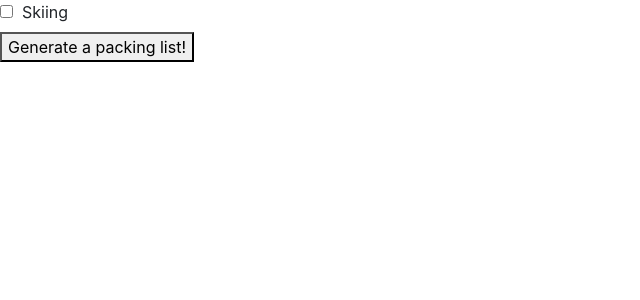
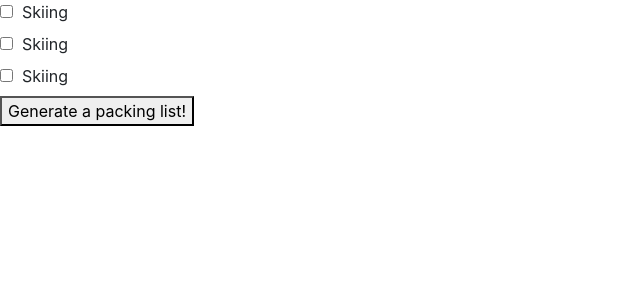
Before and after one commit to melvinlau/travelist, a React (Create React App) app in the folder client/: page / in a window 1280 px wide. Both pictures are taken after a click on the button "Start planning!". Shown: the top 300 px of the page, without its empty margins (0-640 px from the left). Built offline with nearby package versions, Linux system fonts and the light colour scheme.

Commit message:
Refactors activity list into separate list and items

```diff
--- /dev/null
+++ b/client/src/components/activity-list-item.js
@@ -0,0 +1,20 @@
+import React from 'react';
+
+class ActivityListItem extends React.Component {
+
+  constructor(props) {
+    super(props);
+  }
+
+  render() {
+    return (
+      <div className="activity-list-item">
+        <input type="checkbox" /> &nbsp;
+        <label className="activity-list-item-name">Skiing</label>
+      </div>
+    )
+  }
+
+}
+
+export default ActivityListItem;
--- a/client/src/components/activity-item.js
+++ b/client/src/components/activity-list.js
@@ -1,8 +1,9 @@
 import React from 'react';
 import ReactDOM from 'react-dom';
+import ActivityListItem from './activity-list-item';
 import PackingList from './packing-list';
 
-class ActivityItem extends React.Component {
+class ActivityList extends React.Component {
 
   constructor(props) {
     super(props);
@@ -15,10 +16,10 @@ class ActivityItem extends React.Component {
 
   render() {
     return (
-      <div className="activity-item">
-        <input type="checkbox" name="skiing" /> &nbsp;
-        <label htmlFor="skiing" className="activity-item-name">Skiing</label>
-        <br />
+      <div className="activity-list">
+        <ActivityListItem />
+        <ActivityListItem />
+        <ActivityListItem />
         <button className="get-list-button" onClick={this.handleClick}>Generate a packing list!</button>
       </div>
     )
@@ -26,4 +27,4 @@ class ActivityItem extends React.Component {
 
 }
 
-export default ActivityItem;
+export default ActivityList;
--- a/client/src/components/packing-list-item.js
+++ b/client/src/components/packing-list-item.js
@@ -10,7 +10,7 @@ class PackingListItem extends React.Component {
     return (
       <div className="packing-list-item">
         <input type="checkbox" /> &nbsp;
-        <label className="packing-list-name">Goggles</label>
+        <label className="packing-list-item-name">Goggles</label>
       </div>
     )
   }
--- a/client/src/components/start-form.js
+++ b/client/src/components/start-form.js
@@ -1,6 +1,6 @@
 import React from 'react';
 import ReactDOM from 'react-dom';
-import ActivityItem from './activity-item';
+import ActivityList from './activity-list';
 
 class StartForm extends React.Component {
 
@@ -10,7 +10,7 @@ class StartForm extends React.Component {
   }
 
   handleClick(event) {
-    ReactDOM.render(<ActivityItem />, document.getElementById('root'));
+    ReactDOM.render(<ActivityList />, document.getElementById('root'));
   }
 
   render() {
```
Also changed, not shown: 1 other file (tests, documents, lock files or other folders).
